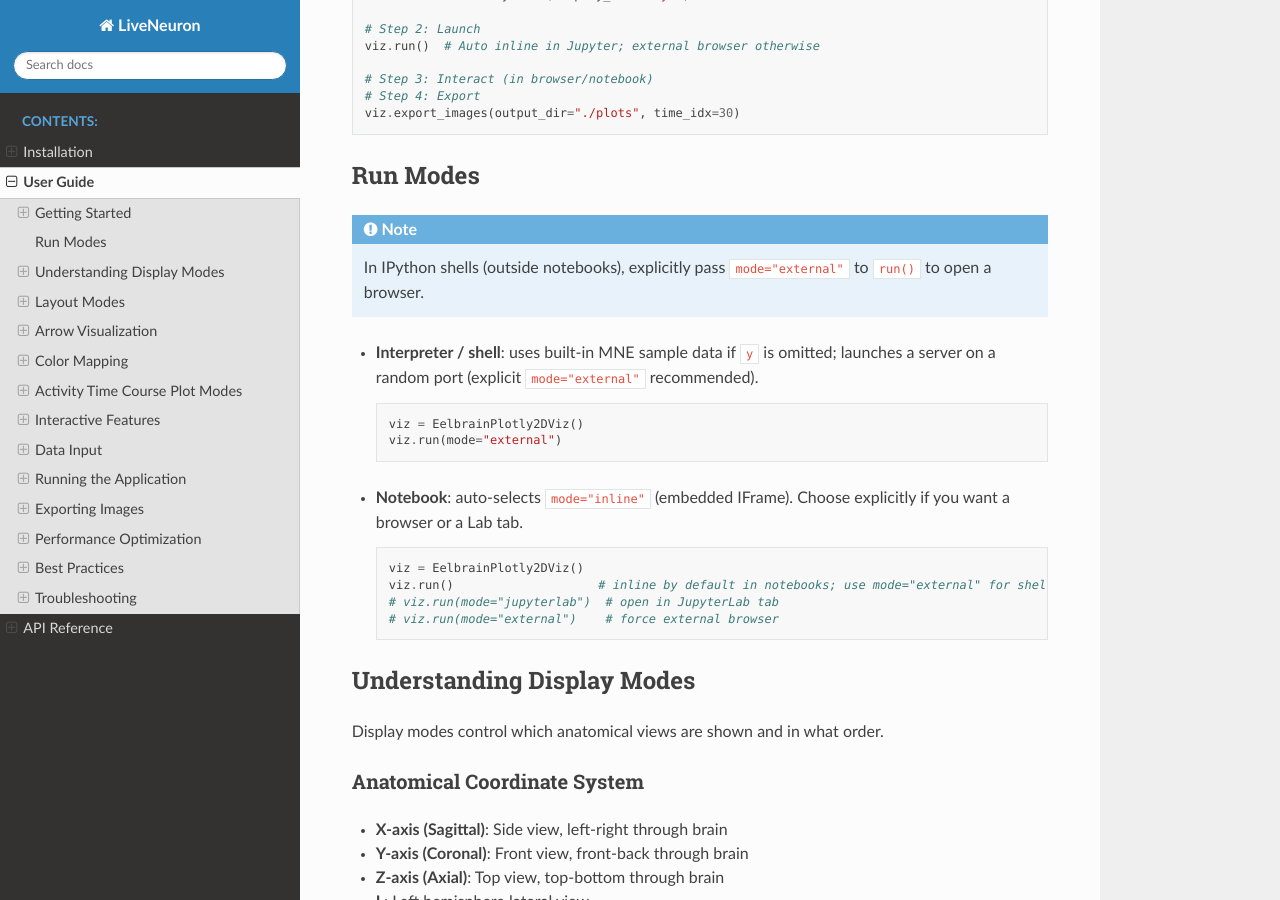
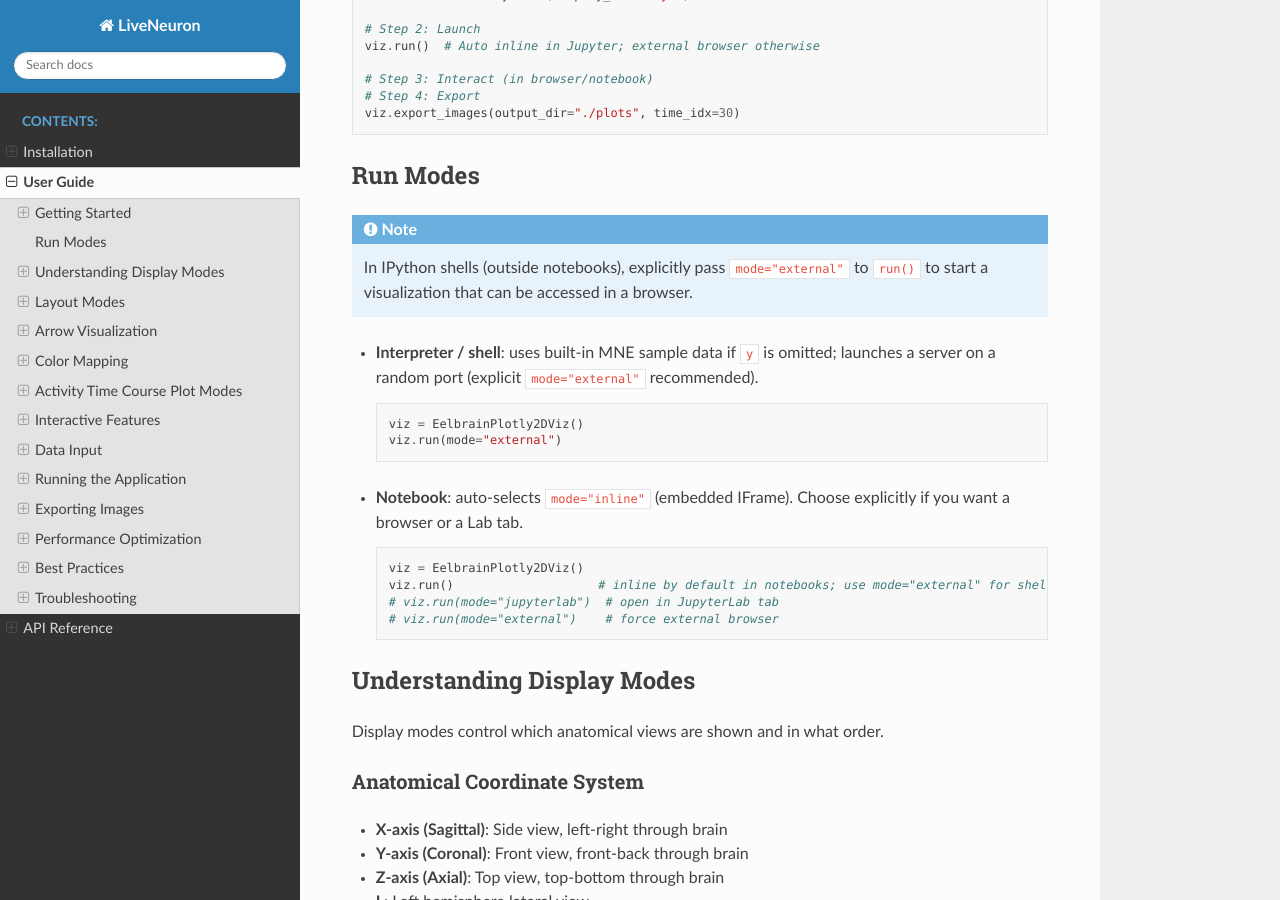
Before and after one commit to liang-bo96/LiveNeuron, a Sphinx documentation site: the page built from docs/user_guide.rst, in a window 1280 px wide and 900 px high, scrolled down 535 px. Built offline with Sphinx 7.4.7 and the Read the Docs theme 3.1.0, drawn with Linux system fonts in a browser that asks for light colours; pages that are not in the unit, such as notebooks, are missing from menus.

Commit message:
Update docs/user_guide.rst
Co-authored-by: Christian Brodbeck <christianmbrodbeck@gmail.com>

```diff
--- a/docs/user_guide.rst
+++ b/docs/user_guide.rst
@@ -34,7 +34,7 @@ Run Modes
 .. note::
 
    In IPython shells (outside notebooks), explicitly pass ``mode="external"`` to
-   ``run()`` to open a browser.
+   ``run()`` to start a visualization that can be accessed in a browser.
 * **Interpreter / shell**: uses built-in MNE sample data if ``y`` is omitted; launches a server on a random port (explicit ``mode="external"`` recommended).
 
   .. code-block:: python
```
